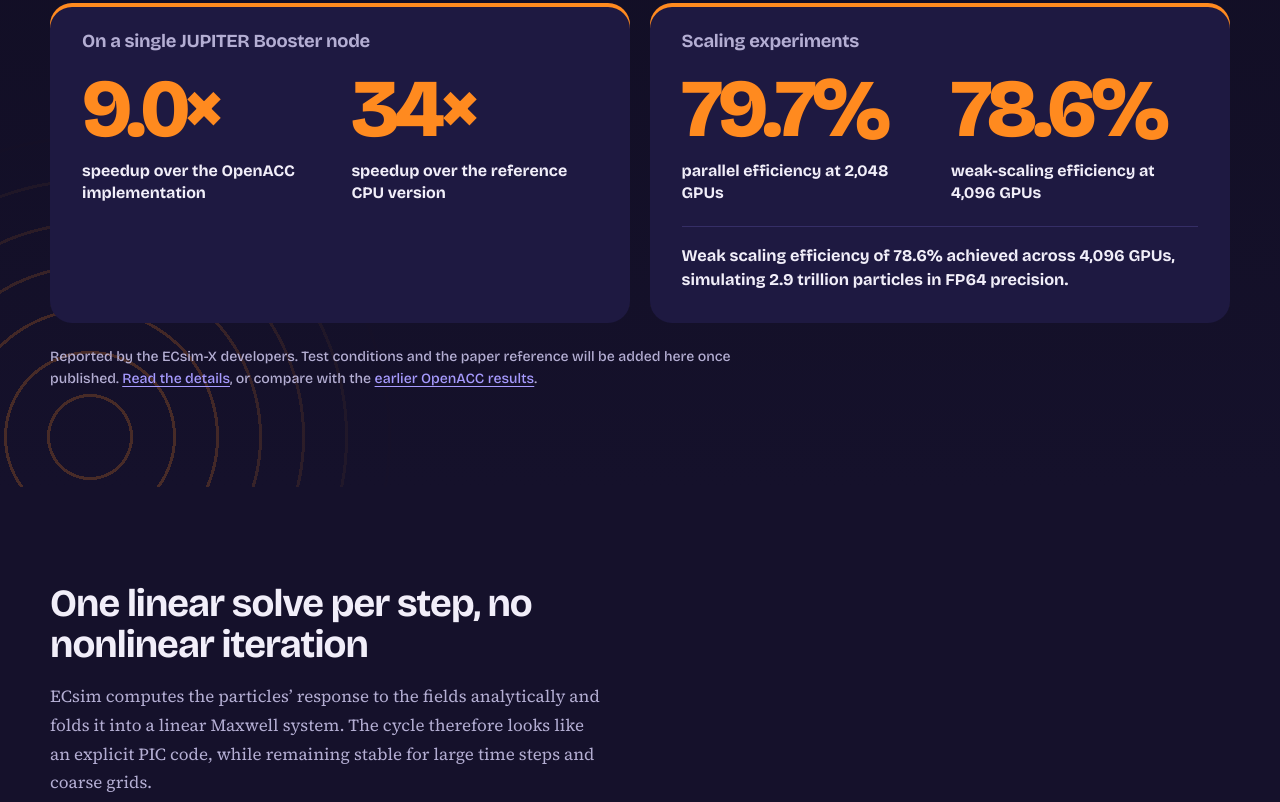
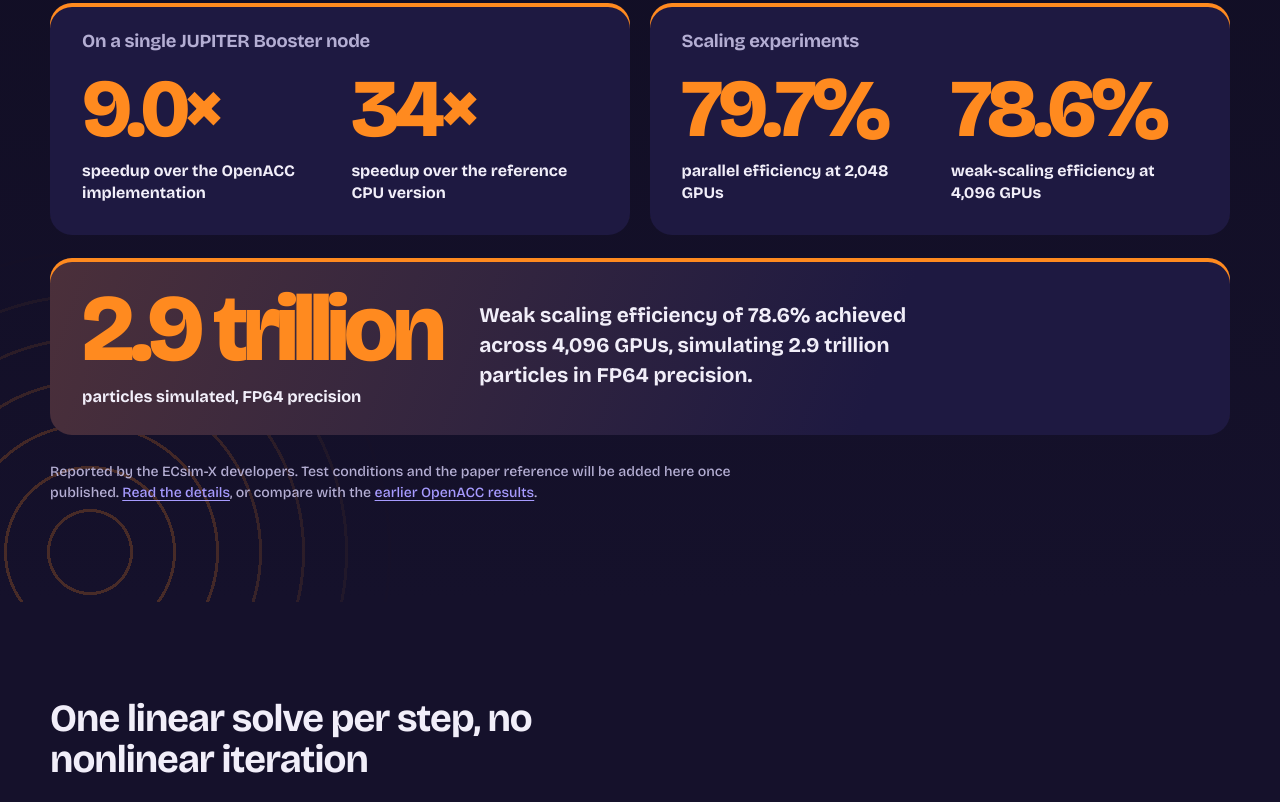
Before and after one commit to implicitPICcommunity/ecsimx.github.io, a plain HTML site: page index.html in a window 1280 px wide. Shown: the part 1534-2336 px from the top of the page. Drawn offline with nearby package versions, Linux system fonts and the light colour scheme.

Commit message:
Highlight 2.9 trillion particles as a headline figure
Co-Authored-By: Claude Sonnet 5.5 <noreply@anthropic.com>
Claude-Session: https://claude.ai/code/session_01SmRpxesTTTchnRwuWSkVkR

```diff
--- a/assets/styles.css
+++ b/assets/styles.css
@@ -227,3 +227,9 @@ details.data{margin:1rem 0;background:var(--panel);border-radius:14px}details.da
 }
 
 .spot-fact{margin:1.4rem 0 0;padding-top:1.1rem;border-top:1px solid var(--line);font:600 1.02rem/1.45 var(--display);color:var(--text)}
+
+.spot-wide{display:grid;grid-template-columns:auto 1fr;gap:1rem 2.4rem;align-items:center;margin:1.2rem 0 1.6rem;padding:1.7rem 2rem;border-radius:22px;background:linear-gradient(110deg,color-mix(in srgb,var(--orange) 20%,var(--panel)),var(--panel) 70%);box-shadow:inset 0 4px 0 var(--orange)}
+.spot-wide .spot-num b{font-size:clamp(3rem,7.4vw,6.4rem);white-space:nowrap}
+.spot-wide .spot-num span{font-size:1.02rem}
+.spot-wide p{margin:0;font:600 clamp(1.05rem,1.7vw,1.3rem)/1.45 var(--display);color:var(--text);max-width:34ch}
+@media(max-width:760px){.spot-wide{grid-template-columns:1fr;padding:1.4rem 1.3rem}}
--- a/index.html
+++ b/index.html
@@ -38,8 +38,9 @@
 <div class="spot-num"><b>34×</b><span>speedup over the reference CPU version</span></div></div></div>
 <div class="spot-group"><h3>Scaling experiments</h3><div class="spot-pair">
 <div class="spot-num"><b>79.7%</b><span>parallel efficiency at 2,048 GPUs</span></div>
-<div class="spot-num"><b>78.6%</b><span>weak-scaling efficiency at 4,096 GPUs</span></div></div><p class="spot-fact">Weak scaling efficiency of 78.6% achieved across 4,096 GPUs, simulating 2.9 trillion particles in FP64 precision.</p></div>
+<div class="spot-num"><b>78.6%</b><span>weak-scaling efficiency at 4,096 GPUs</span></div></div></div>
 </div>
+<div class="spot-wide"><div class="spot-num"><b>2.9 trillion</b><span>particles simulated, FP64 precision</span></div><p>Weak scaling efficiency of 78.6% achieved across 4,096 GPUs, simulating 2.9 trillion particles in FP64 precision.</p></div>
 <p class="spot-note">Reported by the ECsim-X developers. Test conditions and the paper reference will be added here once published. <a href="benchmarks.html#cuda">Read the details</a>, or compare with the <a href="benchmarks.html#headline">earlier OpenACC results</a>.</p>
 </div></section>
 
```
Also changed, not shown: benchmarks.html (+1 -1 lines), gpu-acceleration.html (+1 -0 lines).
